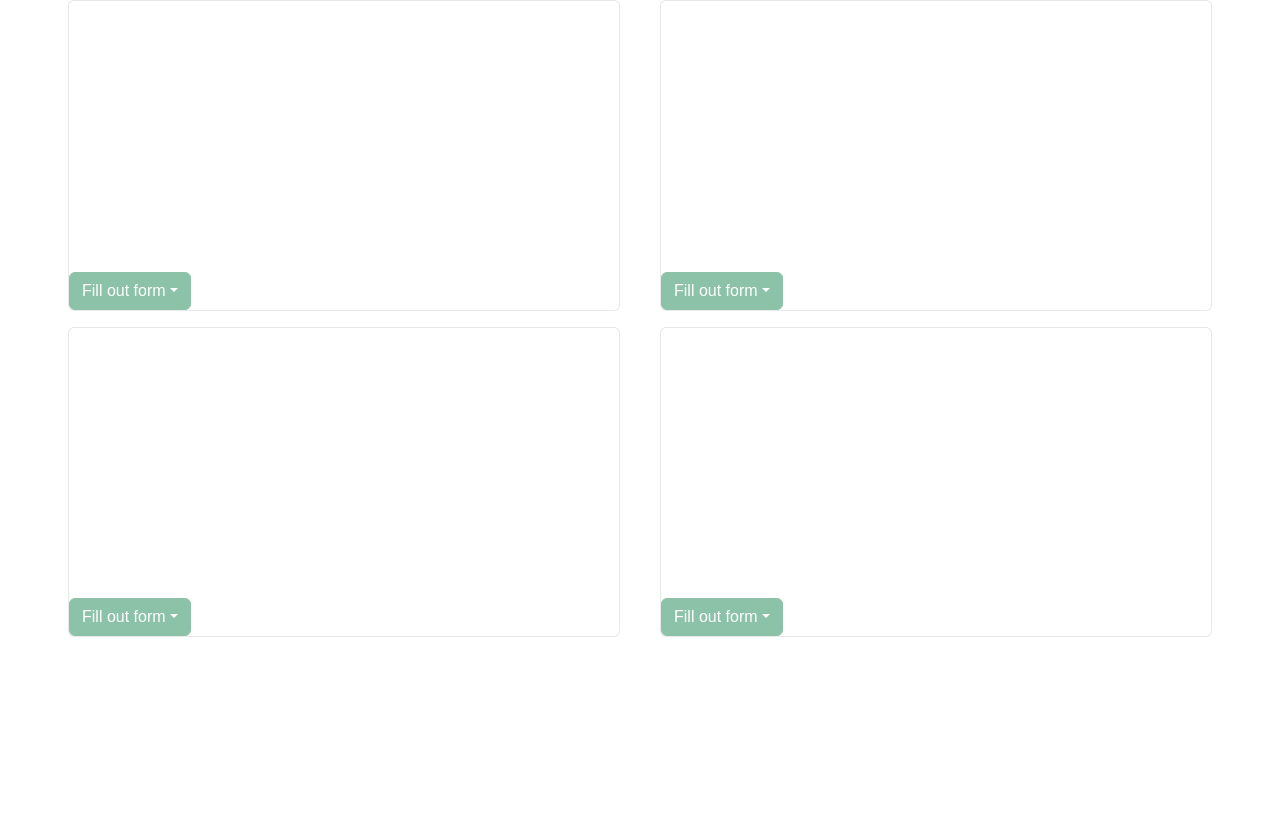
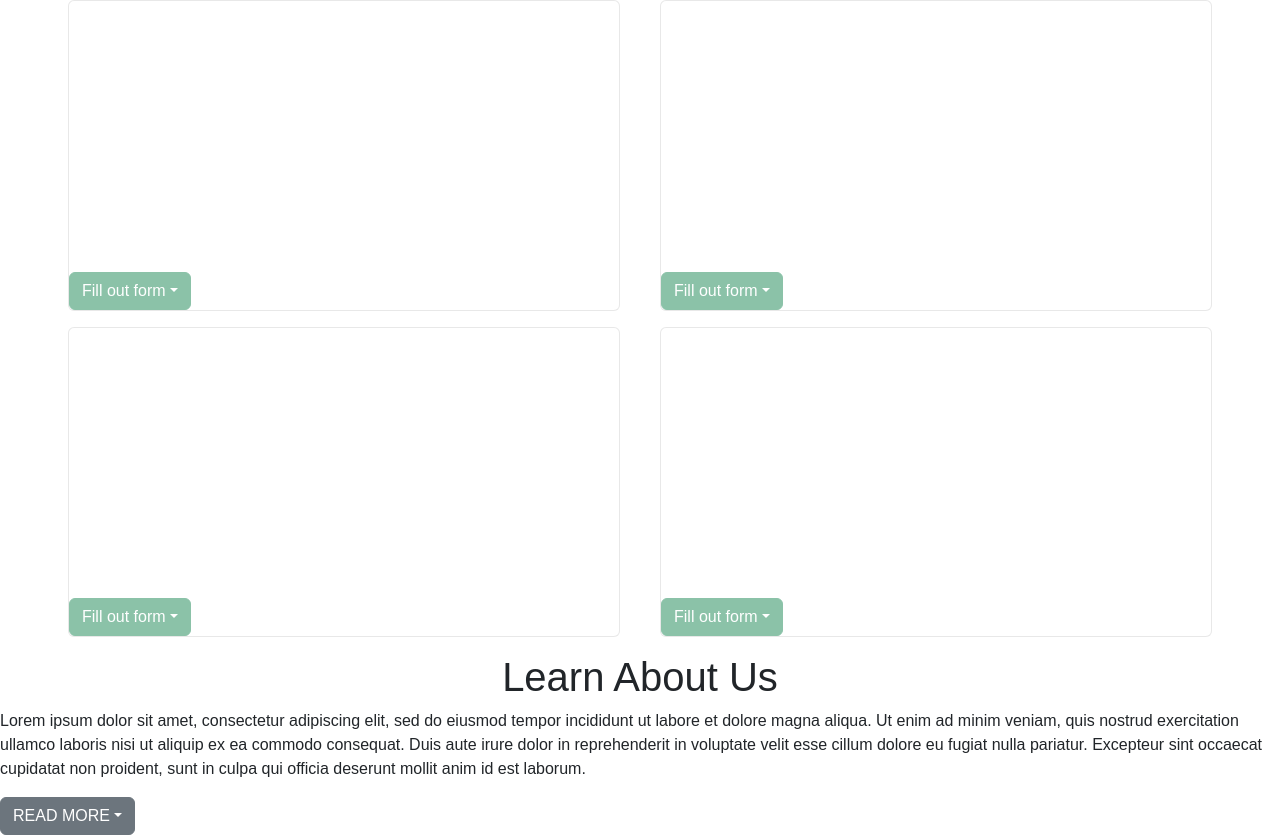
Before and after one commit to Yurie06/mini-project-02, a React (Create React App) app: page / in a window 1280 px wide. Shown: the part 516-1351 px from the top of the page. Before the commit the page ends 1169 px from the top, so only its background shows below. Built offline with nearby package versions, Linux system fonts and the light colour scheme.

Commit message:
about page

```diff
--- a/src/App.js
+++ b/src/App.js
@@ -4,6 +4,9 @@ import Pricing from './Components/Pricing';
 import 'bootstrap/dist/css/bootstrap.min.css';
 import Header from './Components/Header';
 import Footer from './Components/Footer';
+import About from './Components/About';
+
+
 
 
 
@@ -14,6 +17,7 @@ function App() {
       <div>
       <Footer/>
        <Pricing/>
+       <About/>
       </div>
     </body>
   )
--- /dev/null
+++ b/src/Components/About.js
@@ -0,0 +1,30 @@
+import React from "react";
+import Dropdown from 'react-bootstrap/Dropdown';
+// import aboutimage form './aboutimage';
+
+
+
+class About extends React.Component {
+    render() {
+        return (
+           <div id="about">
+                {/* <div className="about-image">
+                    <img src={aboutimage} alt=''/>
+                </div> */}
+                <div className="about-text">
+                    <h1>Learn About Us</h1>
+                    <p>Lorem ipsum dolor sit amet, consectetur adipiscing elit, sed do eiusmod tempor incididunt ut
+                        labore et dolore magna aliqua. Ut enim ad minim veniam, quis nostrud exercitation ullamco laboris nisi ut aliquip ex
+                         ea commodo consequat. Duis aute irure dolor in reprehenderit in voluptate velit esse cillum dolore eu fugiat nulla pariatur.
+                         Excepteur sint occaecat cupidatat non proident, sunt in culpa qui officia deserunt mollit anim id est laborum.</p>
+                         <Dropdown>
+                            <Dropdown.Toggle variant="secondary" id="dropdown-basic">
+                                READ MORE
+                            </Dropdown.Toggle>
+                        </Dropdown>
+                </div>
+           </div>
+        )
+    }
+}
+export default About;
```
